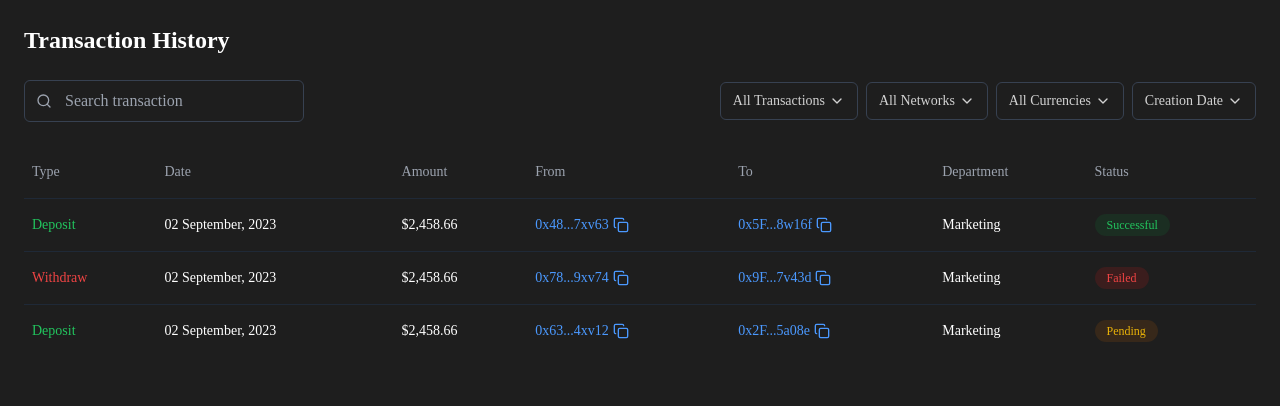
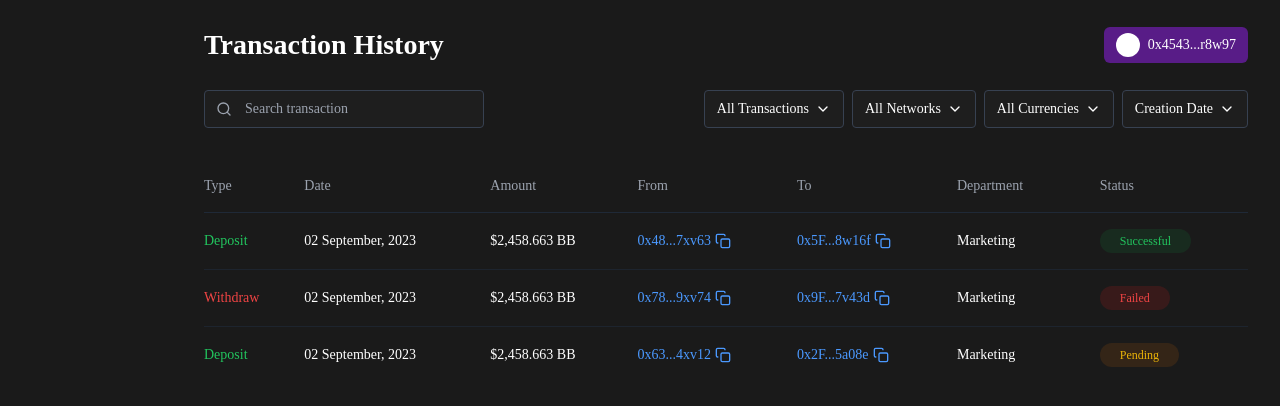
Before and after one commit to SafeVault/adam-frontend, a React (Vite) app: page /transactions in a window 1280 px wide. Shown: the top 406 px of the page. Built offline with nearby package versions, Linux system fonts and the light colour scheme; a web font is replaced by a local one.

Commit message:
Refine Transaction History UI to match pixel-perfect design

```diff
--- a/src/components/transactions/TransactionHistory.tsx
+++ b/src/components/transactions/TransactionHistory.tsx
@@ -7,13 +7,13 @@ import {
   TableHead,
   TableCell,
 } from '../ui/table';
-import { Search, ChevronDown, Copy } from 'lucide-react';
+import { Search, ChevronDown } from 'lucide-react';
 
 interface Transaction {
   id: string;
   type: 'Deposit' | 'Withdraw';
   date: string;
-  amount: number;
+  amount: string;
   from: string;
   to: string;
   department: string;
@@ -26,7 +26,7 @@ const mockTransactions: Transaction[] = [
     id: '1',
     type: 'Deposit',
     date: '02 September, 2023',
-    amount: 2458.66,
+    amount: '$2,458.663 BB',
     from: '0x48...7xv63',
     to: '0x5F...8w16f',
     department: 'Marketing',
@@ -36,7 +36,7 @@ const mockTransactions: Transaction[] = [
     id: '2',
     type: 'Withdraw',
     date: '02 September, 2023',
-    amount: 2458.66,
+    amount: '$2,458.663 BB',
     from: '0x78...9xv74',
     to: '0x9F...7v43d',
     department: 'Marketing',
@@ -46,7 +46,7 @@ const mockTransactions: Transaction[] = [
     id: '3',
     type: 'Deposit',
     date: '02 September, 2023',
-    amount: 2458.66,
+    amount: '$2,458.663 BB',
     from: '0x63...4xv12',
     to: '0x2F...5a08e',
     department: 'Marketing',
@@ -57,13 +57,41 @@ const mockTransactions: Transaction[] = [
 export const TransactionHistory = () => {
   const [transactions] = useState<Transaction[]>(mockTransactions);
 
+  // Custom copy icon matching the design
+  const CopyIcon = () => (
+    <svg
+      width="16"
+      height="16"
+      viewBox="0 0 24 24"
+      fill="none"
+      stroke="currentColor"
+      strokeWidth="2"
+      className="ml-1 cursor-pointer"
+    >
+      <rect x="9" y="9" width="13" height="13" rx="2" ry="2"></rect>
+      <path d="M5 15H4a2 2 0 0 1-2-2V4a2 2 0 0 1 2-2h9a2 2 0 0 1 2 2v1"></path>
+    </svg>
+  );
+
   return (
-    <div className="bg-[#1E1E1E] text-white p-6 min-h-screen">
-      <div className="max-w-[1280px] mx-auto">
-        <h1 className="text-2xl font-bold mb-6">Transaction History</h1>
+    <div className="flex min-h-screen bg-[#1A1A1A]">
+      {/* Left sidebar - we won't implement it as instructed */}
+      <div className="w-[172px] bg-[#1A1A1A] hidden md:block"></div>
+
+      {/* Main content */}
+      <div className="flex-1 px-8 py-6">
+        <div className="flex justify-between items-center mb-6">
+          <h1 className="text-[28px] font-bold text-white">Transaction History</h1>
+
+          {/* User info */}
+          <div className="flex items-center bg-purple-900 text-white text-sm px-3 py-1.5 rounded-md">
+            <div className="w-6 h-6 bg-white rounded-full mr-2"></div>
+            <span>0x4543...r8w97</span>
+          </div>
+        </div>
 
         {/* Filters and search */}
-        <div className="flex flex-wrap items-center justify-between gap-3 mb-6">
+        <div className="flex flex-wrap justify-between gap-3 mb-8">
           <div className="relative">
             <div className="absolute inset-y-0 left-3 flex items-center pointer-events-none">
               <Search className="h-4 w-4 text-gray-400" />
@@ -71,29 +99,29 @@ export const TransactionHistory = () => {
             <input
               type="text"
               placeholder="Search transaction"
-              className="w-full md:w-[280px] pl-10 pr-4 py-2 bg-transparent border border-gray-700 rounded-md focus:outline-none"
+              className="w-[280px] pl-10 pr-4 py-2 bg-[#1E1E1E] border border-gray-700 rounded text-white text-sm focus:outline-none"
             />
           </div>
 
           <div className="flex flex-wrap gap-2">
-            <button className="flex items-center px-3 py-2 bg-transparent border border-gray-700 rounded-md text-sm text-white/80">
+            <button className="flex items-center px-3 py-2 bg-[#1E1E1E] border border-gray-700 rounded text-sm text-white">
               All Transactions
-              <ChevronDown className="ml-1 h-4 w-4" />
+              <ChevronDown className="ml-1.5 h-4 w-4" />
             </button>
 
-            <button className="flex items-center px-3 py-2 bg-transparent border border-gray-700 rounded-md text-sm text-white/80">
+            <button className="flex items-center px-3 py-2 bg-[#1E1E1E] border border-gray-700 rounded text-sm text-white">
               All Networks
-              <ChevronDown className="ml-1 h-4 w-4" />
+              <ChevronDown className="ml-1.5 h-4 w-4" />
             </button>
 
-            <button className="flex items-center px-3 py-2 bg-transparent border border-gray-700 rounded-md text-sm text-white/80">
+            <button className="flex items-center px-3 py-2 bg-[#1E1E1E] border border-gray-700 rounded text-sm text-white">
               All Currencies
-              <ChevronDown className="ml-1 h-4 w-4" />
+              <ChevronDown className="ml-1.5 h-4 w-4" />
             </button>
 
-            <button className="flex items-center px-3 py-2 bg-transparent border border-gray-700 rounded-md text-sm text-white/80">
+            <button className="flex items-center px-3 py-2 bg-[#1E1E1E] border border-gray-700 rounded text-sm text-white">
               Creation Date
-              <ChevronDown className="ml-1 h-4 w-4" />
+              <ChevronDown className="ml-1.5 h-4 w-4" />
             </button>
           </div>
         </div>
@@ -103,45 +131,45 @@ export const TransactionHistory = () => {
           <Table>
             <TableHeader>
               <TableRow className="border-b border-gray-800">
-                <TableHead className="text-gray-400 font-medium py-4">Type</TableHead>
-                <TableHead className="text-gray-400 font-medium py-4">Date</TableHead>
-                <TableHead className="text-gray-400 font-medium py-4">Amount</TableHead>
-                <TableHead className="text-gray-400 font-medium py-4">From</TableHead>
-                <TableHead className="text-gray-400 font-medium py-4">To</TableHead>
-                <TableHead className="text-gray-400 font-medium py-4">Department</TableHead>
-                <TableHead className="text-gray-400 font-medium py-4">Status</TableHead>
+                <TableHead className="text-gray-400 font-normal py-4 text-left pl-0 pr-6">Type</TableHead>
+                <TableHead className="text-gray-400 font-normal py-4 text-left pr-6">Date</TableHead>
+                <TableHead className="text-gray-400 font-normal py-4 text-left pr-6">Amount</TableHead>
+                <TableHead className="text-gray-400 font-normal py-4 text-left pr-6">From</TableHead>
+                <TableHead className="text-gray-400 font-normal py-4 text-left pr-6">To</TableHead>
+                <TableHead className="text-gray-400 font-normal py-4 text-left pr-6">Department</TableHead>
+                <TableHead className="text-gray-400 font-normal py-4 text-left">Status</TableHead>
               </TableRow>
             </TableHeader>
             <TableBody>
               {transactions.map((transaction) => (
                 <TableRow
                   key={transaction.id}
-                  className="border-b border-gray-800 hover:bg-gray-900/50 transition-colors"
+                  className="border-b border-gray-800/70 hover:bg-[#222222] transition-colors"
                 >
-                  <TableCell className={`py-4 ${transaction.type === 'Deposit' ? 'text-green-500' : 'text-red-500'}`}>
+                  <TableCell className={`py-4 pl-0 ${transaction.type === 'Deposit' ? 'text-green-500' : 'text-red-500'}`}>
                     {transaction.type}
                   </TableCell>
-                  <TableCell className="py-4">
+                  <TableCell className="py-4 text-white">
                     {transaction.date}
                   </TableCell>
-                  <TableCell className="py-4">
-                    ${transaction.amount.toLocaleString('en-US', {minimumFractionDigits: 2, maximumFractionDigits: 2})}
+                  <TableCell className="py-4 text-white">
+                    {transaction.amount}
                   </TableCell>
                   <TableCell className="py-4">
                     <div className="flex items-center text-[#4B99FF]">
                       {transaction.from}
-                      <Copy className="ml-1 h-4 w-4 cursor-pointer" />
+                      <CopyIcon />
                     </div>
                   </TableCell>
                   <TableCell className="py-4">
                     <div className="flex items-center text-[#4B99FF]">
                       {transaction.to}
-                      <Copy className="ml-1 h-4 w-4 cursor-pointer" />
+                      <CopyIcon />
                     </div>
                   </TableCell>
-                  <TableCell className="py-4">{transaction.department}</TableCell>
+                  <TableCell className="py-4 text-white">{transaction.department}</TableCell>
                   <TableCell className="py-4">
-                    <span className={`px-3 py-1 rounded-full text-xs font-medium
+                    <span className={`inline-block px-5 py-1 rounded-full text-xs font-medium
                       ${transaction.status === 'Successful' ? 'bg-green-900/30 text-green-500' :
                         transaction.status === 'Pending' ? 'bg-yellow-900/30 text-yellow-500' :
                         'bg-red-900/30 text-red-500'}`}>
```
